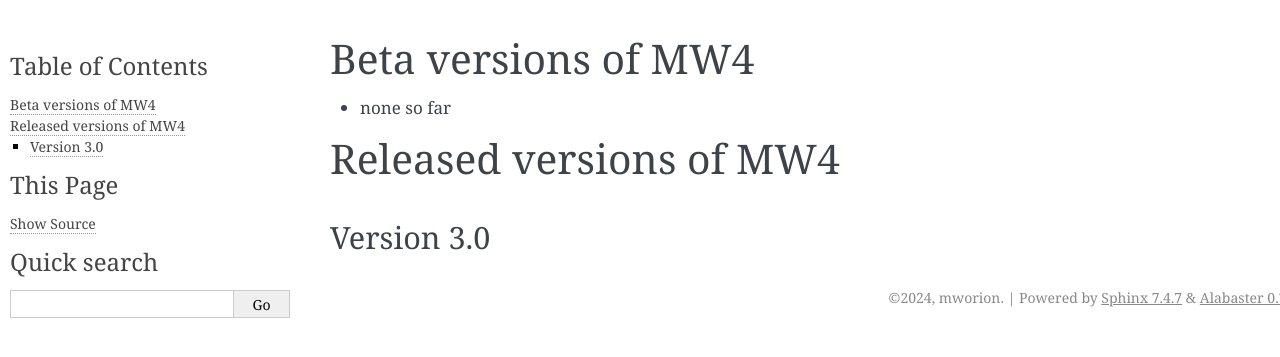
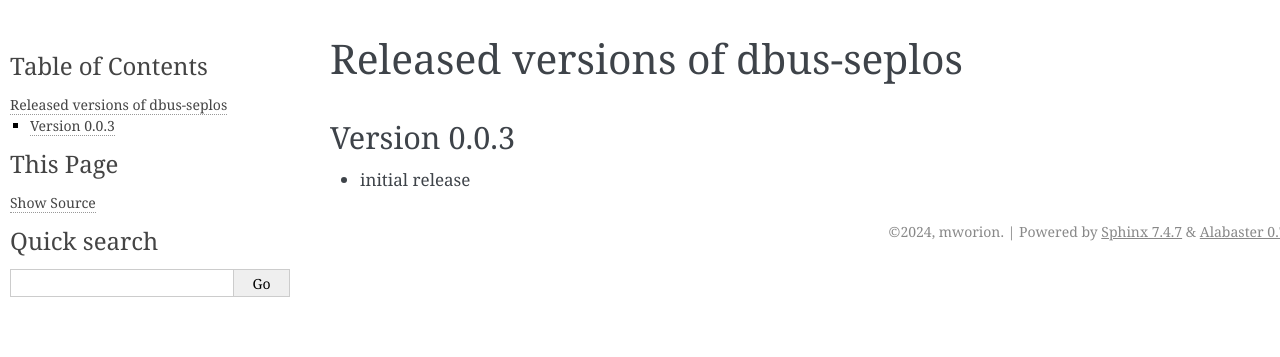
Before and after one commit to mworion/dbus-seplos, a Sphinx documentation site: the page built from doc/changelog/changelog.rst, in a window 1280 px wide. Shown: the top 357 px of the page. Built offline with Sphinx 7.4.7, drawn with Linux system fonts in a browser that asks for light colours.

Commit message:
optimize

```diff
--- a/doc/changelog/changelog.rst
+++ b/doc/changelog/changelog.rst
@@ -1,9 +1,6 @@
-Beta versions of MW4
---------------------
+Released versions of dbus-seplos
+--------------------------------
+Version 0.0.3
+^^^^^^^^^^^^^
 
-- none so far
-
-Released versions of MW4
-------------------------
-Version 3.0
-^^^^^^^^^^^
+- initial release
```
Also changed, not shown: doc/wiring/index.rst (added, +17 -0 lines), doc/wiring/image/splitter.png (added), 1 other file.
